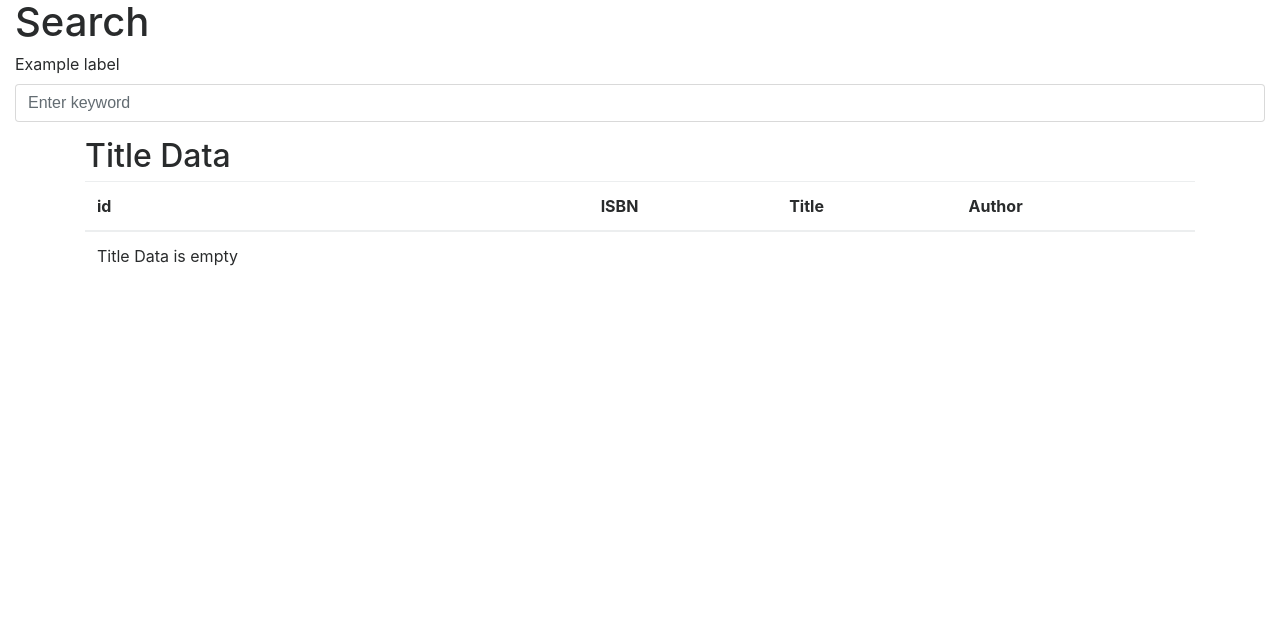
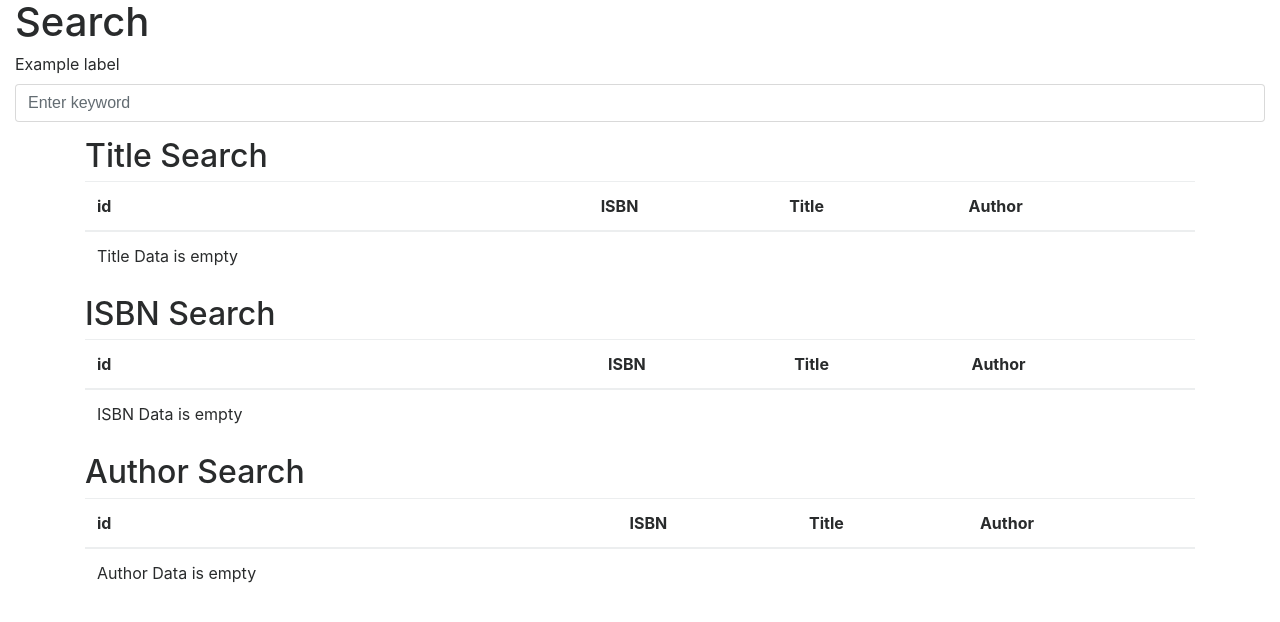
Before and after one commit to zain610/book_review, a Flask app: page /search in a window 1280 px wide. Shown: the top 622 px of the page. Run offline with Flask 2, Linux system fonts and the light colour scheme; some libraries are stand-ins or nearby versions.

Commit message:
Completed View of Search.html
Signed-off-by: zain610 <znshroff@gmail.com>

```diff
--- a/application.py
+++ b/application.py
@@ -120,7 +120,7 @@
             "Select * from book where title like (:keyword)",
             {"keyword": word}
         ).fetchall()
-        print(title_data)
+        print(type(title_data))
         # get isbn data
         isbn_data = db.execute(
             "Select * from book where isbn like (:isbn)",
@@ -133,7 +133,7 @@
             {"author": word}
         ).fetchall()
         print(author_data)
-        return render_template("search.html", title_data = title_data)
+        return render_template("search.html", title_data = title_data, isbn_data = isbn_data, author_data = author_data)
     return render_template("search.html")
 
 
--- a/templates/search.html
+++ b/templates/search.html
@@ -14,7 +14,7 @@
         </div>
     </form>
     <div class="container">
-        <h2>Title Data</h2>
+        <h2>Title Search </h2>
         <table class="table">
             <thead>
             <tr>
@@ -25,19 +25,66 @@
             </tr>
             </thead>
             <tbody>
-                {% for entry in title_data %}
-                    <td>{{ entry[0]}}</td>
+            {% for entry in title_data %}
+                <tr>
+                    <td>{{ entry[0] }}</td>
                     <td>{{ entry[1] }}</td>
                     <td>{{ entry[2] }}</td>
                     <td>{{ entry[4] }}</td>
-                {% else %}
-                    <td>Title Data is empty</td>
-                {% endfor %}
+                </tr>
+            {% else %}
+                <td>Title Data is empty</td>
+            {% endfor %}
+            </tbody>
+        </table>
+        <h2>ISBN Search</h2>
+        <table class="table">
+            <thead>
+            <tr>
+                <th scope="col">id</th>
+                <th scope="col">ISBN</th>
+                <th scope="col">Title</th>
+                <th scope="col">Author</th>
+            </tr>
+            </thead>
+            <tbody>
+            {% for entry in isbn_data %}
+                <tr>
+                    <td>{{ entry[0] }}</td>
+                    <td>{{ entry[1] }}</td>
+                    <td>{{ entry[2] }}</td>
+                    <td>{{ entry[4] }}</td>
+                </tr>
+            {% else %}
+                <td>ISBN Data is empty</td>
+            {% endfor %}
+            </tbody>
+        </table>
+        <h2>Author Search </h2>
+        <table class="table">
+            <thead>
+            <tr>
+                <th scope="col">id</th>
+                <th scope="col">ISBN</th>
+                <th scope="col">Title</th>
+                <th scope="col">Author</th>
+            </tr>
+            </thead>
+            <tbody>
+            {% for entry in author_data %}
+                <tr>
+                    <td>{{ entry[0] }}</td>
+                    <td>{{ entry[1] }}</td>
+                    <td>{{ entry[2] }}</td>
+                    <td>{{ entry[4] }}</td>
+                </tr>
+            {% else %}
+                <td>Author Data is empty</td>
+            {% endfor %}
             </tbody>
         </table>
 
     </div>
 
 
-
 {% endblock %}
```
Also changed, not shown: 1 other file.
